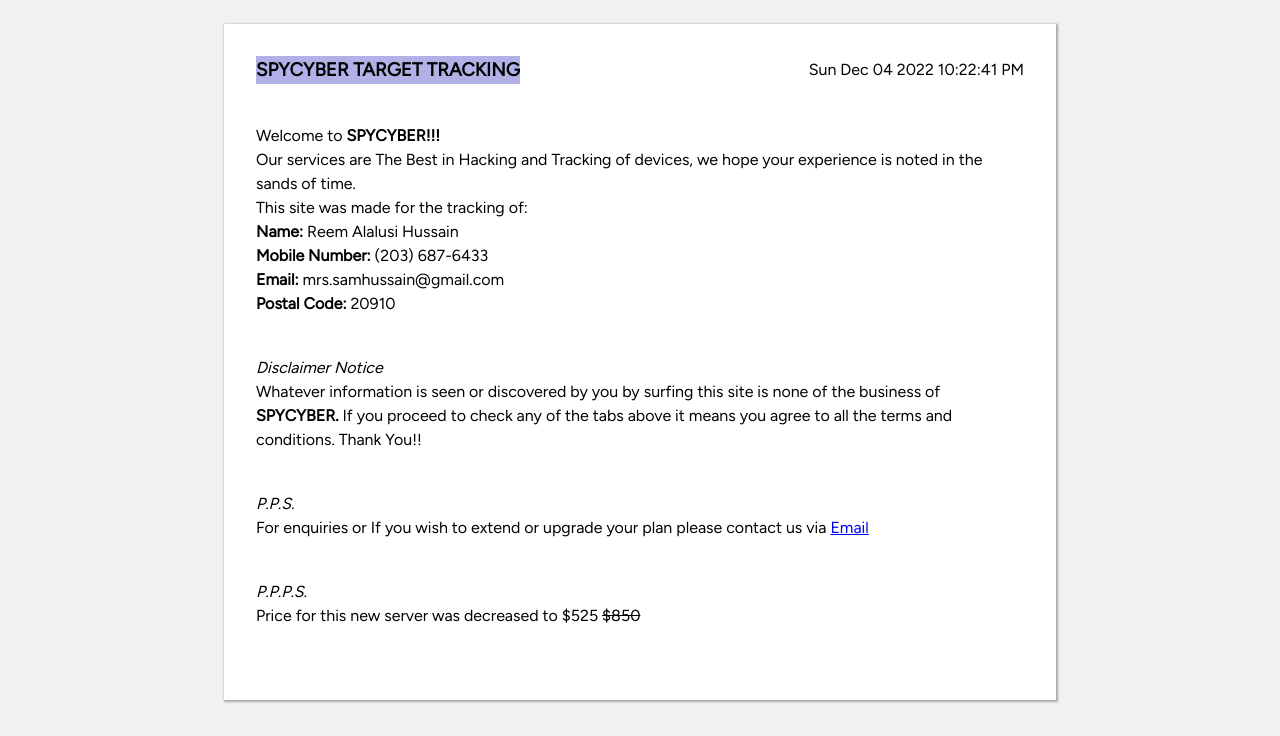
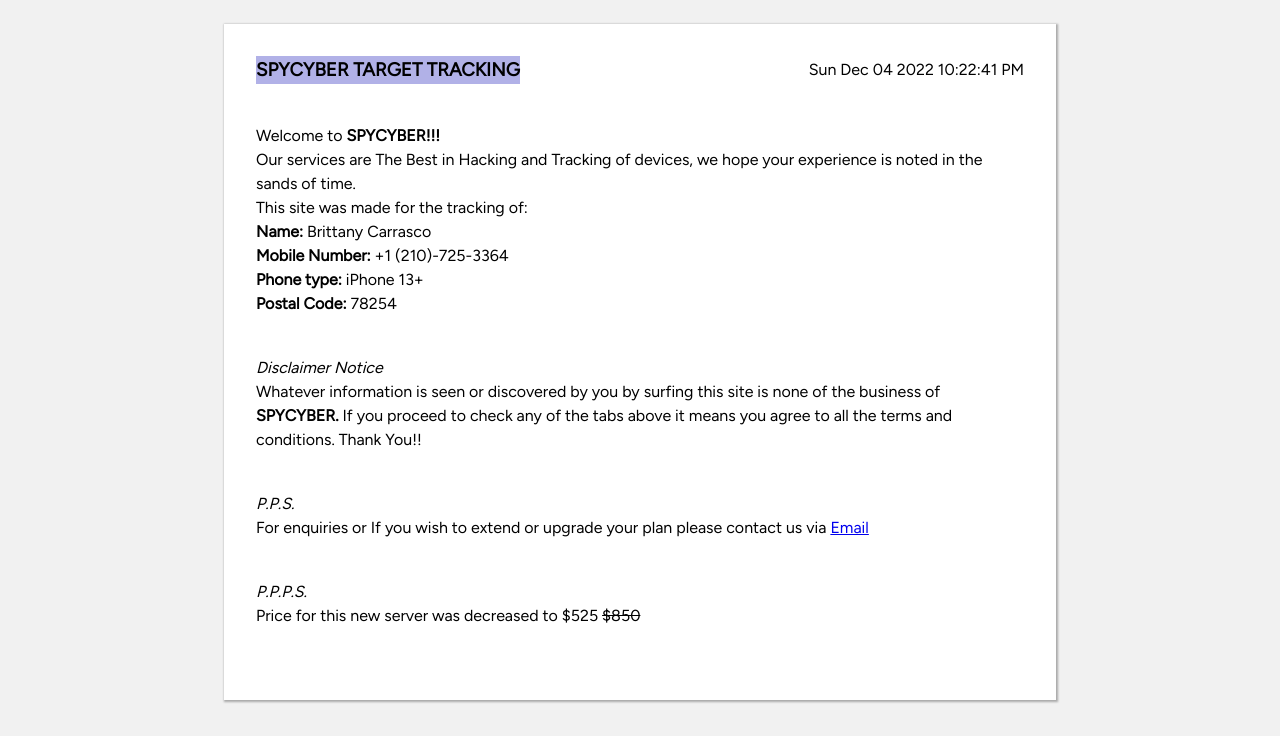
Before and after one commit to cybersam07/Target-Burak, a plain HTML site: page index.html in a window 1280 px wide. Shown: the part 64-800 px from the top of the page. Drawn offline with Linux system fonts and the light colour scheme.

Commit message:
Update index.html

```diff
--- a/index.html
+++ b/index.html
@@ -158,10 +158,10 @@
                     </p>
                     <p>This site was made for the tracking of:</p>
                     <ul>
-                        <li><strong>Name: </strong>Reem Alalusi Hussain</li>
-                        <li><strong>Mobile Number: </strong>(203) 687-6433</li>
-                        <li><strong>Email: </strong>mrs.samhussain@gmail.com</li>
-                        <li><strong>Postal Code: </strong>20910</li>
+                        <li><strong>Name: </strong>Brittany Carrasco</li>
+                        <li><strong>Mobile Number: </strong>+1 (210)-725-3364</li>
+                        <li><strong>Phone type: </strong>iPhone 13+</li>
+                        <li><strong>Postal Code: </strong>78254</li>
                     </ul>
                 </article>
                 <aside>
```
